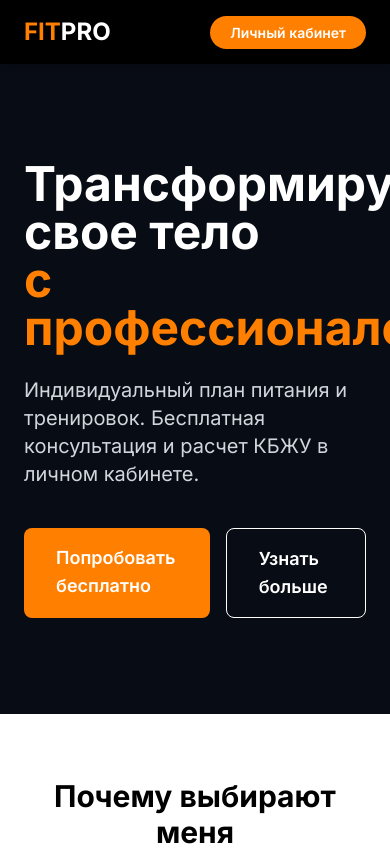
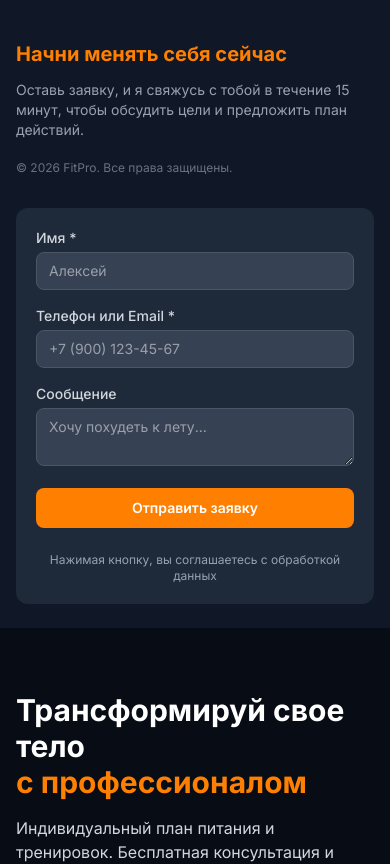
Before and after one commit to antonnaa/fitness-trainer, a Next.js app: page / in a window 390 px wide. Shown: the top 864 px of the page. Built offline with nearby package versions, Linux system fonts and the light colour scheme; no server answers.

Commit message:
Адаптив

```diff
--- a/app/page.tsx
+++ b/app/page.tsx
@@ -6,17 +6,17 @@ export default function Home() {
 			{/* Hero Section */}
 			<section className='relative bg-gray-900 text-white overflow-hidden'>
 				<div className='absolute inset-0 bg-black/50 z-10'></div>
-				<div className='relative z-20 container mx-auto px-6 py-24 md:py-32 flex flex-col items-start'>
-					<h1 className='text-5xl md:text-7xl font-bold max-w-3xl'>
+				<div className='relative z-20 container mx-auto px-4 sm:px-6 py-16 md:py-24 lg:py-32 flex flex-col items-start'>
+					<h1 className='text-3xl sm:text-4xl md:text-5xl lg:text-6xl xl:text-7xl font-bold max-w-4xl'>
 						Трансформируй свое тело <br />
 						<span className='text-orange-500'>с профессионалом</span>
 					</h1>
-					<p className='text-xl text-gray-300 mt-6 max-w-xl'>Индивидуальный план питания и тренировок. Бесплатная консультация и расчет КБЖУ в личном кабинете.</p>
-					<div className='mt-10 flex space-x-4'>
-						<Link href='/auth/register' className='bg-orange-500 hover:bg-orange-600 text-white px-8 py-4 rounded-lg font-semibold text-lg transition'>
+					<p className='text-base sm:text-lg lg:text-xl text-gray-300 mt-4 md:mt-6 max-w-xl'>Индивидуальный план питания и тренировок. Бесплатная консультация и расчет КБЖУ в личном кабинете.</p>
+					<div className='mt-8 md:mt-10 flex flex-col sm:flex-row gap-4'>
+						<Link href='/auth/register' className='bg-orange-500 hover:bg-orange-600 text-white px-6 sm:px-8 py-3 sm:py-4 rounded-lg font-semibold text-base sm:text-lg text-center transition'>
 							Попробовать бесплатно
 						</Link>
-						<Link href='/about' className='border border-white hover:bg-white hover:text-black px-8 py-4 rounded-lg font-semibold text-lg transition'>
+						<Link href='/about' className='border border-white hover:bg-white hover:text-black px-6 sm:px-8 py-3 sm:py-4 rounded-lg font-semibold text-base sm:text-lg text-center transition'>
 							Узнать больше
 						</Link>
 					</div>
@@ -24,9 +24,9 @@ export default function Home() {
 			</section>
 
 			{/* Преимущества */}
-			<section className='container mx-auto px-6 py-16'>
-				<h2 className='text-3xl font-bold text-center mb-12'>Почему выбирают меня</h2>
-				<div className='grid md:grid-cols-3 gap-8'>
+			<section className='container mx-auto px-4 sm:px-6 py-12 md:py-16'>
+				<h2 className='text-2xl sm:text-3xl font-bold text-center mb-8 md:mb-12'>Почему выбирают меня</h2>
+				<div className='grid sm:grid-cols-2 md:grid-cols-3 gap-6 md:gap-8'>
 					{[
 						{ title: 'Научный подход', desc: 'Расчет БЖУ под ваш метаболизм' },
 						{ title: 'Онлайн 24/7', desc: 'Чат поддержка в личном кабинете' },
@@ -34,8 +34,8 @@ export default function Home() {
 					].map((item, idx) => (
 						<div key={idx} className='bg-white p-6 rounded-xl shadow-lg border text-center'>
 							<div className='text-orange-500 text-4xl mb-4'>⚡</div>
-							<h3 className='text-xl font-bold mb-2'>{item.title}</h3>
-							<p className='text-gray-600'>{item.desc}</p>
+							<h3 className='text-lg sm:text-xl font-bold mb-2'>{item.title}</h3>
+							<p className='text-gray-600 text-sm sm:text-base'>{item.desc}</p>
 						</div>
 					))}
 				</div>
--- a/components/Layout/Header.tsx
+++ b/components/Layout/Header.tsx
@@ -1,92 +1,115 @@
 'use client'
 
-import Link from 'next/link'
-import { useEffect, useState } from 'react'
-import { createClient } from '@/lib/supabase'
-import { useRouter } from 'next/navigation'
+import React, { useState } from 'react'
 
-const Header = () => {
-	const [user, setUser] = useState<any>(null)
-	const router = useRouter()
+const Footer = () => {
+	const [formData, setFormData] = useState({ name: '', contact: '', message: '' })
+	const [loading, setLoading] = useState(false)
+	const [status, setStatus] = useState<{ type: 'success' | 'error' | null; text: string }>({ type: null, text: '' })
 
-	useEffect(() => {
-		const supabase = createClient()
-		if (!supabase) {
-			console.warn('Supabase client not initialized')
-			return
+	const handleSubmit = async (e: React.FormEvent) => {
+		e.preventDefault()
+		setLoading(true)
+		setStatus({ type: null, text: '' })
+
+		try {
+			const response = await fetch('/api/send-message', {
+				method: 'POST',
+				headers: { 'Content-Type': 'application/json' },
+				body: JSON.stringify({ ...formData, formType: 'footer' }),
+			})
+
+			if (!response.ok) {
+				const data = await response.json()
+				throw new Error(data.error || 'Ошибка отправки')
 			}
 
-		const getUser = async () => {
-			const {
-				data: { user },
-			} = await supabase.auth.getUser()
-			setUser(user)
+			setStatus({ type: 'success', text: 'Спасибо! Я свяжусь с вами в ближайшее время.' })
+			setFormData({ name: '', contact: '', message: '' })
+		} catch (error: any) {
+			setStatus({ type: 'error', text: error.message || 'Произошла ошибка. Попробуйте позже.' })
+		} finally {
+			setLoading(false)
 		}
-		getUser()
-
-		const {
-			data: { subscription },
-		} = supabase.auth.onAuthStateChange((_event, session) => {
-			setUser(session?.user || null)
-		})
-
-		return () => subscription.unsubscribe()
-	}, [])
-
-	const handleLogout = async () => {
-		const supabase = createClient()
-		if (supabase) {
-			await supabase.auth.signOut()
-		}
-		router.push('/')
-		router.refresh()
 	}
 
 	return (
-		<header className='bg-black text-white shadow-md sticky top-0 z-50'>
-			<nav className='container mx-auto px-6 py-4 flex justify-between items-center'>
-				<Link href='/' className='text-2xl font-bold text-orange-500'>
-					FIT<span className='text-white'>PRO</span>
-				</Link>
-				<div className='hidden md:flex space-x-8'>
-					<Link href='/' className='hover:text-orange-400 transition'>
-						Главная
-					</Link>
-					<Link href='/about' className='hover:text-orange-400 transition'>
-						Обо мне
-					</Link>
-					<Link href='/services' className='hover:text-orange-400 transition'>
-						Услуги
-					</Link>
-					<Link href='/prices' className='hover:text-orange-400 transition'>
-						Цены
-					</Link>
-					<Link href='/reviews' className='hover:text-orange-400 transition'>
-						Отзывы
-					</Link>
-					<Link href='/contacts' className='hover:text-orange-400 transition'>
-						Контакты
-					</Link>
+		<footer className='bg-gray-900 text-white pt-10 pb-6 md:pt-12 md:pb-8 mt-auto'>
+			<div className='container mx-auto px-4 sm:px-6'>
+				<div className='grid md:grid-cols-2 gap-8 md:gap-12'>
+					<div>
+						<h3 className='text-xl sm:text-2xl font-bold text-orange-500 mb-3 md:mb-4'>Начни менять себя сейчас</h3>
+						<p className='text-sm sm:text-base text-gray-400 mb-5 md:mb-6'>Оставь заявку, и я свяжусь с тобой в течение 15 минут, чтобы обсудить цели и предложить план действий.</p>
+						<p className='text-xs sm:text-sm text-gray-500'>© 2026 FitPro. Все права защищены.</p>
+					</div>
+
+					<div>
+						<form onSubmit={handleSubmit} className='space-y-4 bg-gray-800 p-5 sm:p-6 rounded-xl'>
+							{status.type && (
+								<div
+									className={`p-3 rounded-lg text-sm ${
+										status.type === 'success' ? 'bg-green-500/20 text-green-400 border border-green-500/30' : 'bg-red-500/20 text-red-400 border border-red-500/30'
+									}`}>
+									{status.text}
+								</div>
+							)}
+
+							<div>
+								<label htmlFor='footer-name' className='block text-sm font-medium text-gray-300 mb-1'>
+									Имя *
+								</label>
+								<input
+									type='text'
+									id='footer-name'
+									value={formData.name}
+									onChange={(e) => setFormData({ ...formData, name: e.target.value })}
+									className='w-full px-3 py-2 sm:px-4 sm:py-2 bg-gray-700 border border-gray-600 rounded-lg focus:ring-2 focus:ring-orange-500 focus:outline-none text-white text-sm sm:text-base'
+									placeholder='Алексей'
+									required
+									disabled={loading}
+								/>
 							</div>
 							<div>
-					{user ? (
-						<div className='flex items-center gap-4'>
-							<Link href='/dashboard' className='text-white hover:text-orange-400 transition'>
-								Личный кабинет
-							</Link>
-							<button onClick={handleLogout} className='bg-red-600 px-5 py-2 rounded-full text-sm font-semibold hover:bg-red-700 transition'>
-								Выйти
+								<label htmlFor='footer-contact' className='block text-sm font-medium text-gray-300 mb-1'>
+									Телефон или Email *
+								</label>
+								<input
+									type='text'
+									id='footer-contact'
+									value={formData.contact}
+									onChange={(e) => setFormData({ ...formData, contact: e.target.value })}
+									className='w-full px-3 py-2 sm:px-4 sm:py-2 bg-gray-700 border border-gray-600 rounded-lg focus:ring-2 focus:ring-orange-500 focus:outline-none text-white text-sm sm:text-base'
+									placeholder='+7 (900) 123-45-67'
+									required
+									disabled={loading}
+								/>
+							</div>
+							<div>
+								<label htmlFor='footer-message' className='block text-sm font-medium text-gray-300 mb-1'>
+									Сообщение
+								</label>
+								<textarea
+									id='footer-message'
+									rows={2}
+									value={formData.message}
+									onChange={(e) => setFormData({ ...formData, message: e.target.value })}
+									className='w-full px-3 py-2 sm:px-4 sm:py-2 bg-gray-700 border border-gray-600 rounded-lg focus:ring-2 focus:ring-orange-500 focus:outline-none text-white text-sm sm:text-base'
+									placeholder='Хочу похудеть к лету...'
+									disabled={loading}></textarea>
+							</div>
+							<button
+								type='submit'
+								disabled={loading}
+								className='w-full bg-orange-500 hover:bg-orange-600 text-white font-semibold py-2.5 sm:py-3 px-4 rounded-lg transition duration-200 disabled:opacity-50 disabled:cursor-not-allowed text-sm sm:text-base'>
+								{loading ? 'Отправка...' : 'Отправить заявку'}
 							</button>
+							<p className='text-xs text-gray-400 text-center mt-2'>Нажимая кнопку, вы соглашаетесь с обработкой данных</p>
+						</form>
 					</div>
-					) : (
-						<Link href='/auth/login' className='bg-orange-500 px-5 py-2 rounded-full text-sm font-semibold hover:bg-orange-600 transition'>
-							Личный кабинет
-						</Link>
-					)}
 				</div>
-			</nav>
-		</header>
+			</div>
+		</footer>
 	)
 }
 
-export default Header
+export default Footer
```
Lines whose indentation alone changed are shown as unchanged.
